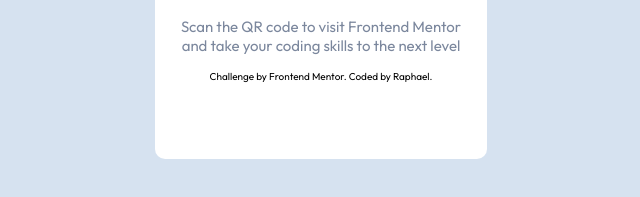
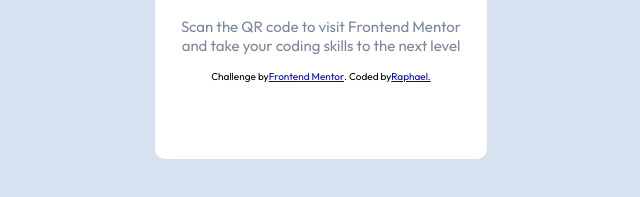
Before and after one commit to RaphaelFGL/componente-de-c-digo-QR, a plain HTML site: page index.html in a window 1280 px wide. Shown: the part 471-668 px from the top of the page, 319-959 px from the left. Drawn offline with Linux system fonts and the light colour scheme.

Commit message:
Atulizando o README, Index.html e adicionando uma Screenshot

```diff
--- a/index.html
+++ b/index.html
@@ -6,11 +6,11 @@
     <meta name="viewport" content="width=device-width, initial-scale=1.0">
     <title>Qr Code Challenge</title>
     <link rel="stylesheet" href="style.css">
-</head>
-<body>
     <style>
         @import url('https://fonts.googleapis.com/css2?family=Open+Sans:ital@0;1&family=Outfit:wght@300;400;500;700&display=swap');
         </style>
+</head>
+<body>
 
         <div class="field">
             <img src="images/image-qr-code.png" alt="Qr Code">
@@ -18,7 +18,7 @@
             <p>Scan the QR code to visit Frontend Mentor and take your coding skills to the next level</p>
 
             <footer>
-                Challenge by Frontend Mentor. Coded by Raphael.
+                Challenge by  <a href="#">Frontend Mentor</a>. Coded by <a href="#">Raphael.</a>
             </footer>
 
         </div>
```
Also changed, not shown: images/Qr Code.jpg (added), 1 other file.
